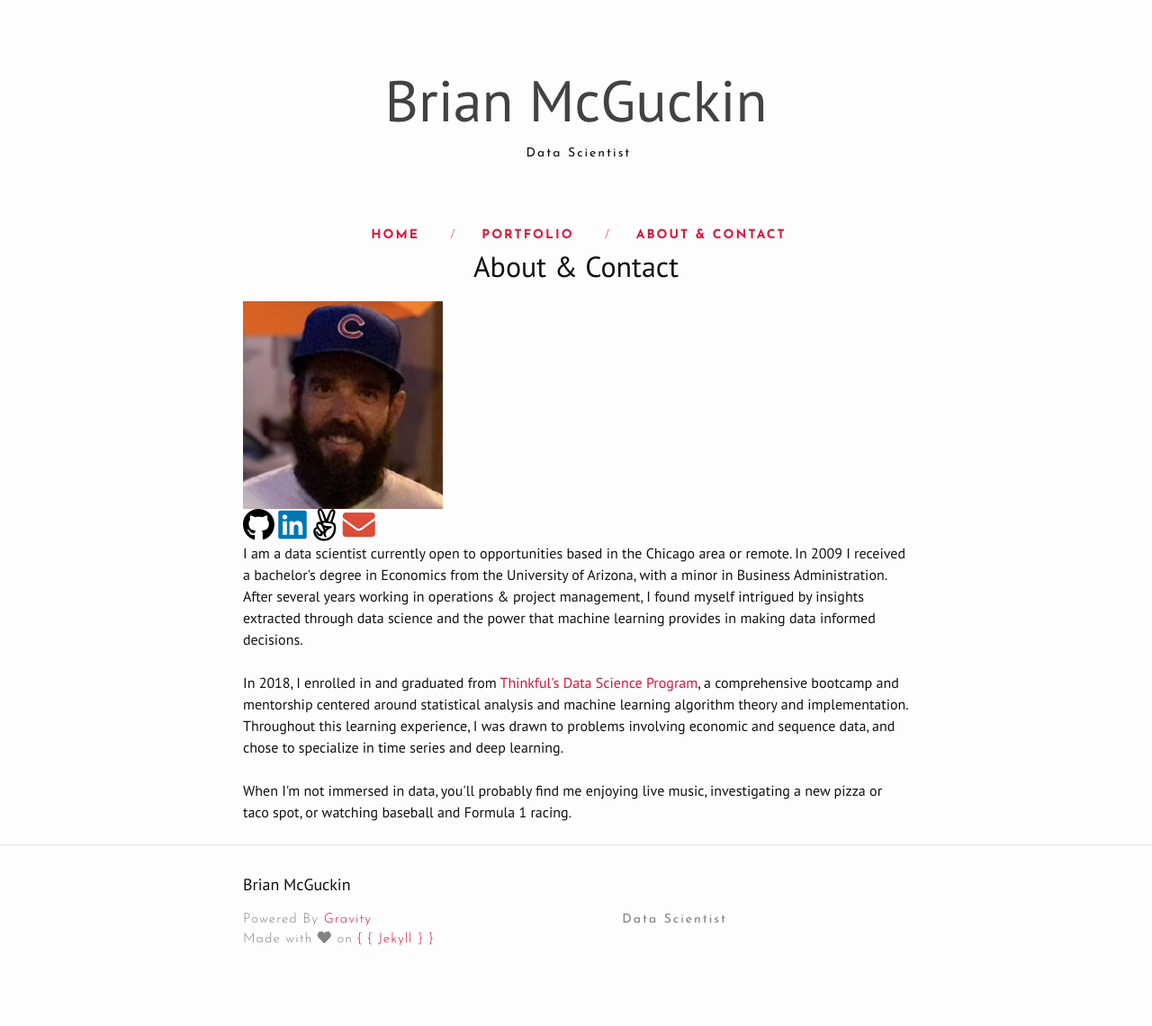
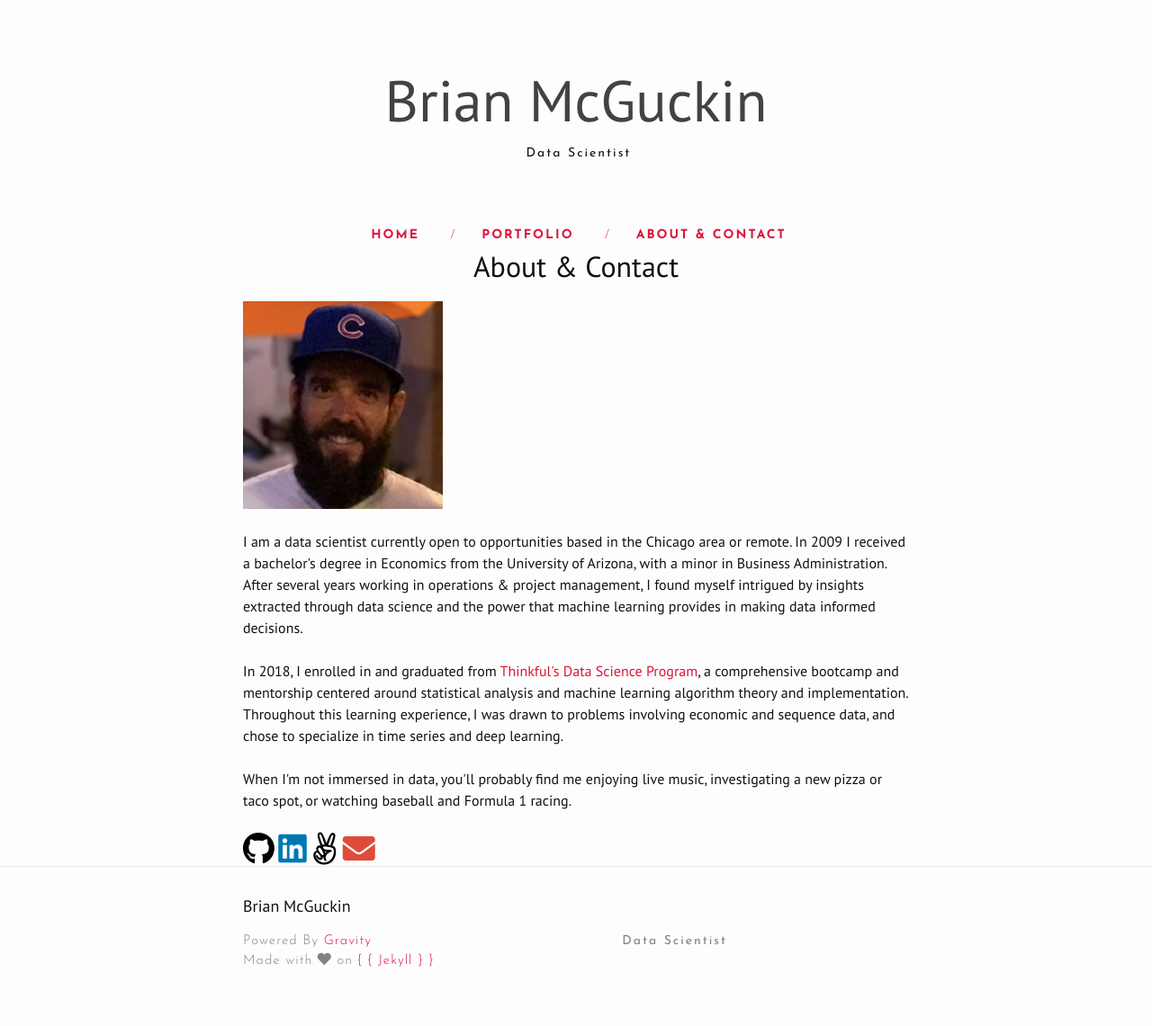
Before and after one commit to brianmcguckin/brianmcguckin.github.io, a Jekyll site: the page built from about.md, in a window 1280 px wide. Shown: the whole page at 90% size. Built offline with Jekyll 4.4.1, drawn with Linux system fonts in a browser that asks for light colours; nearby versions of some CDN libraries; before the commit the page ends 1117 px from its top, so only the background shows below that.

Commit message:
about formatting

```diff
--- a/about.md
+++ b/about.md
@@ -11,7 +11,14 @@ order: 2
 </head>
 
 <body>
-<img src="https://raw.githubusercontent.com/brianmcguckin/brianmcguckin.github.io/master/images/brian.png" width="30%" align="middle"><br>
+<img src="https://raw.githubusercontent.com/brianmcguckin/brianmcguckin.github.io/master/images/brian.png" width="30%" style="align:middle"><br>
+<br>
+I am a data scientist currently open to opportunities based in the Chicago area or remote. In 2009 I received a bachelor's degree in Economics from the University of Arizona, with a minor in Business Administration. After several years working in operations & project management, I found myself intrigued by insights extracted through data science and the power that machine learning provides in making data informed decisions.<br>
+<br>
+In 2018, I enrolled in and graduated from <a href="https://www.thinkful.com/bootcamp/data-science/flexible/#specializations">Thinkful's Data Science Program</a>, a comprehensive bootcamp and mentorship centered around statistical analysis and machine learning algorithm theory and implementation. Throughout this learning experience, I was drawn to problems involving economic and sequence data, and chose to specialize in time series and deep learning.<br>
+<br>
+When I'm not immersed in data, you'll probably find me enjoying live music, investigating a new pizza or taco spot, or watching baseball and Formula 1 racing.<br>
+<br>
 <a href="https://github.com/brianmcguckin">
   <i class="fab fa-github" style="font-size:36px;color:black"></i>
 </a>
@@ -28,10 +35,4 @@ order: 2
   <i class="fas fa-envelope" style="font-size:36px;color:#dd4b39"></i>
 </a>
 <br>
-I am a data scientist currently open to opportunities based in the Chicago area or remote. In 2009 I received a bachelor's degree in Economics from the University of Arizona, with a minor in Business Administration. After several years working in operations & project management, I found myself intrigued by insights extracted through data science and the power that machine learning provides in making data informed decisions.<br>
-<br>
-In 2018, I enrolled in and graduated from <a href="https://www.thinkful.com/bootcamp/data-science/flexible/#specializations">Thinkful's Data Science Program</a>, a comprehensive bootcamp and mentorship centered around statistical analysis and machine learning algorithm theory and implementation. Throughout this learning experience, I was drawn to problems involving economic and sequence data, and chose to specialize in time series and deep learning.<br>
-<br>
-When I'm not immersed in data, you'll probably find me enjoying live music, investigating a new pizza or taco spot, or watching baseball and Formula 1 racing.<br>
-<br>
 </body>
```
